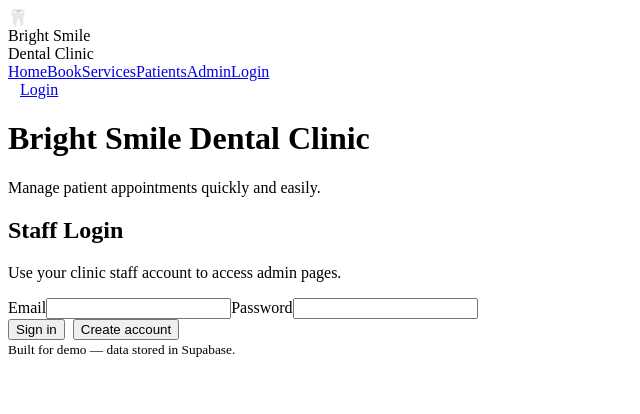
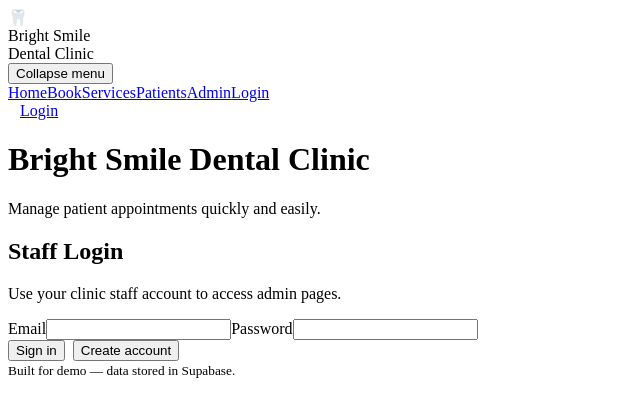
Before and after one commit to ali-rocc/dental-clinic-appointments, a React (Vite) app: page /login in a window 1280 px wide. Shown: the top 414 px of the page, without its empty margins (0-640 px from the left). Built offline with nearby package versions, Linux system fonts and the light colour scheme; no server answers; the HTML template or start-up script is replaced by a standard one.

Commit message:
ui: collapsible sidebar

```diff
--- a/src/App.jsx
+++ b/src/App.jsx
@@ -1,4 +1,4 @@
-import React from 'react'
+import React, { useState } from 'react'
 import { BrowserRouter, Routes, Route, Link, Navigate } from 'react-router-dom'
 import Home from './pages/Home'
 import Book from './pages/Book'
@@ -18,10 +18,12 @@ function RequireAuth({ children }) {
 }
 
 function App() {
+  const [sidebarOpen, setSidebarOpen] = useState(true)
+
   return (
     <AuthProvider>
       <BrowserRouter>
-        <div className="app-shell">
+        <div className={`app-shell ${sidebarOpen ? '' : 'sidebar-collapsed'}`}>
           <aside className="sidebar">
             <div className="brand">
               <div className="brand-mark">🦷</div>
@@ -30,7 +32,15 @@ function App() {
                 <div className="brand-sub">Dental Clinic</div>
               </div>
             </div>
-            <nav className="side-nav">
+            <button
+              className="small toggle"
+              onClick={() => setSidebarOpen((s) => !s)}
+              aria-expanded={sidebarOpen}
+              aria-controls="side-nav"
+            >
+              {sidebarOpen ? 'Collapse menu' : 'Expand menu'}
+            </button>
+            <nav className="side-nav" id="side-nav">
               <Link to="/">Home</Link>
               <Link to="/book">Book</Link>
               <Link to="/services">Services</Link>
--- a/src/styles.css
+++ b/src/styles.css
@@ -16,11 +16,23 @@ body{
   color:var(--ink);
 }
 a{color:inherit;text-decoration:none}
-.app-shell{display:grid;grid-template-columns:260px 1fr;min-height:100vh}
+.app-shell{display:grid;grid-template-columns:260px 1fr;min-height:100vh;transition:all .2s ease}
+.app-shell.sidebar-collapsed{grid-template-columns:88px 1fr}
 .sidebar{
   position:sticky;top:0;align-self:start;height:100vh;
   padding:22px 18px;background:white;border-right:1px solid var(--border);
 }
+.sidebar .toggle{margin:10px 0 14px;width:100%}
+.sidebar-collapsed .brand-name,
+.sidebar-collapsed .brand-sub{display:none}
+.sidebar-collapsed .side-nav a{font-size:0;padding:12px}
+.sidebar-collapsed .side-nav a::before{
+  content: '•';
+  font-size:18px;
+}
+.sidebar-collapsed .side-footer{display:none}
+.sidebar-collapsed .toggle{font-size:0}
+.sidebar-collapsed .toggle::before{content:'☰';font-size:18px}
 .brand{display:flex;gap:10px;align-items:center;margin-bottom:18px}
 .brand-mark{font-size:28px;background:#eef2ff;border-radius:12px;padding:6px 10px}
 .brand-name{font-weight:700}
@@ -128,6 +140,8 @@ footer{margin-top:20px;color:var(--muted);font-size:13px;text-align:center}
 @media (max-width: 900px){
   .app-shell{grid-template-columns:1fr}
   .sidebar{position:relative;height:auto;border-right:none;border-bottom:1px solid var(--border)}
+  .app-shell.sidebar-collapsed .sidebar{height:auto}
+  .app-shell.sidebar-collapsed .side-nav{display:none}
   .content{padding:16px}
   .hero{grid-template-columns:1fr}
   .grid-3{grid-template-columns:1fr}
```
